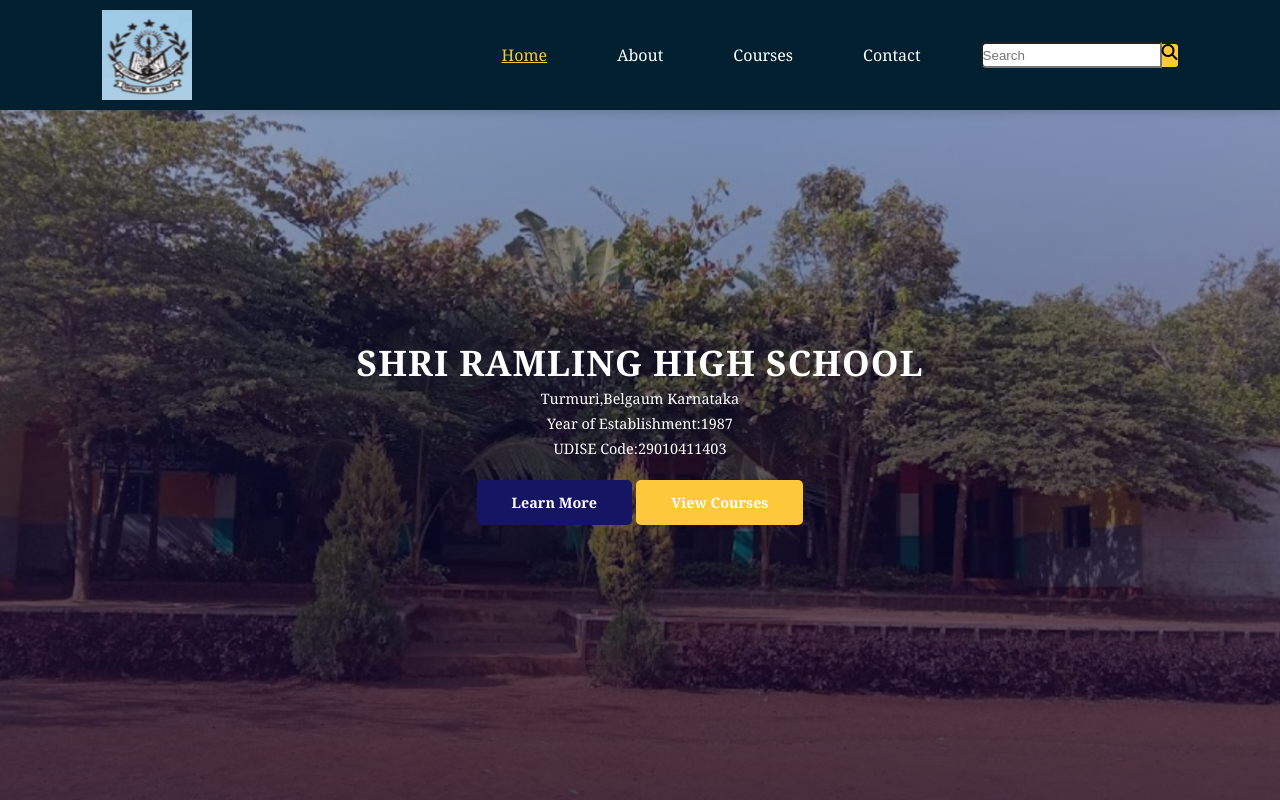
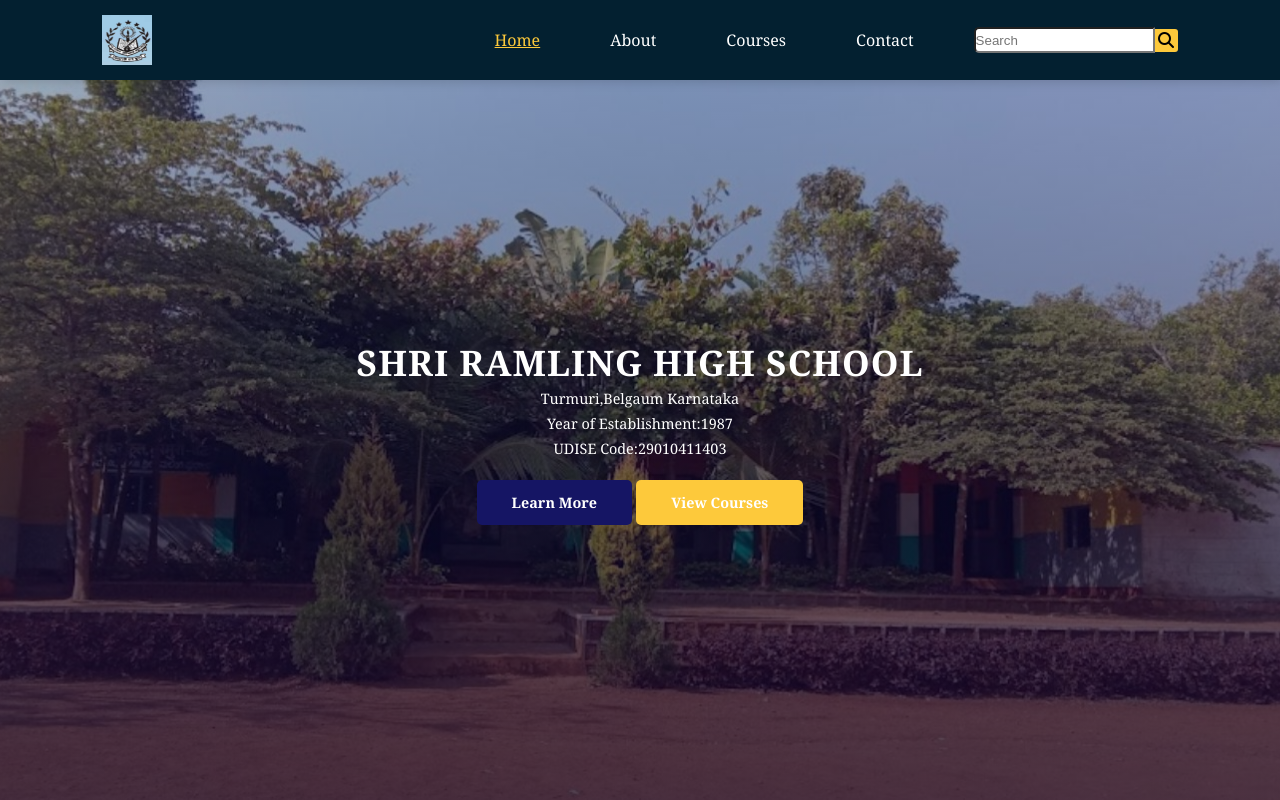
Before and after one commit to pratikshasomanath18/School_Website, a plain HTML site: page index.html in a window 1280 px wide. Shown: the top 800 px of the page. Drawn offline with Linux system fonts and the light colour scheme.

Commit message:
Update style.css

```diff
--- a/style.css
+++ b/style.css
@@ -31,7 +31,7 @@ h6{
 
 /*Navigatin*/
 
-nav{
+/* nav{
     position: fixed;
     display: flex;
     width: 100%;
@@ -42,10 +42,29 @@ nav{
     align-items: center;
     padding: 1vw 8vw;
     box-shadow: 2px 2px 10px rgba(0, 0, 0, 0.15);
+} */
+
+/* Fixed Navigation */
+nav {
+    position: fixed;
+    top: 0;
+    left: 0;
+    width: 100%;
+    height: 80px;
+    background-color: #032030;
+    display: flex;
+    flex-direction: row;
+    justify-content: space-between;
+    align-items: center;
+    padding: 1vw 8vw;
+    box-shadow: 2px 2px 10px rgba(0, 0, 0, 0.15);
+    z-index: 1000; /* Ensures navbar stays above all other content */
 }
+
+
 nav img{
-    width: 90px;
-    height: 90px;
+    width: 50px;
+    height: 50px;
     cursor: pointer;
 }
 
@@ -81,12 +100,15 @@ nav .navigation ul li a:hover{
     border-bottom-left-radius: 5px;
 }
 
-.navigation .search-icon{
+.navigation .search-icon {
     background-color: #FDC93B;
+    display: flex;
+    justify-content: center;
+    align-items: center;
     height: 23px;
+    width: 23px;
     border-top-right-radius: 3px;
     border-bottom-right-radius: 3px;
-
 }
 
 /* home */
@@ -194,6 +216,7 @@ nav .navigation ul li a:hover{
 
 /* Course */
 
+
 #course{
     padding: 8vw 8vw 0 8vw;
     text-align: center;
@@ -258,7 +281,7 @@ nav .navigation ul li a:hover{
 }
 
 #enquiry h1 {
-    color: #032030;
+    color: white;
     font-size: 80px;
 
     font-weight: 100;
@@ -269,23 +292,23 @@ nav .navigation ul li a:hover{
 }
 
 #enquiry h2{
-    color: #0c0000;
+    color: white;
     font-size: 40px;
     font-weight: 5px;
 }
 
 #enquiry h2:hover{
-    text-shadow: #080000;
+    text-shadow: white;
     text-decoration: underline;
 }
 
 #enquiry h4
  {
-    color: #080000;
+    color: white;
 }
 
 #enquiry p {
-    color: #080000;
+    color: white;
 }
 
 #enquiry .form{
@@ -337,6 +360,10 @@ nav .navigation ul li a:hover{
     background-color: white;
 }
 
+#submit{
+    background-color: rgb(102, 102, 250);
+    color: #dddddd;
+}
 /*experts*/
 
 #experts{
```
